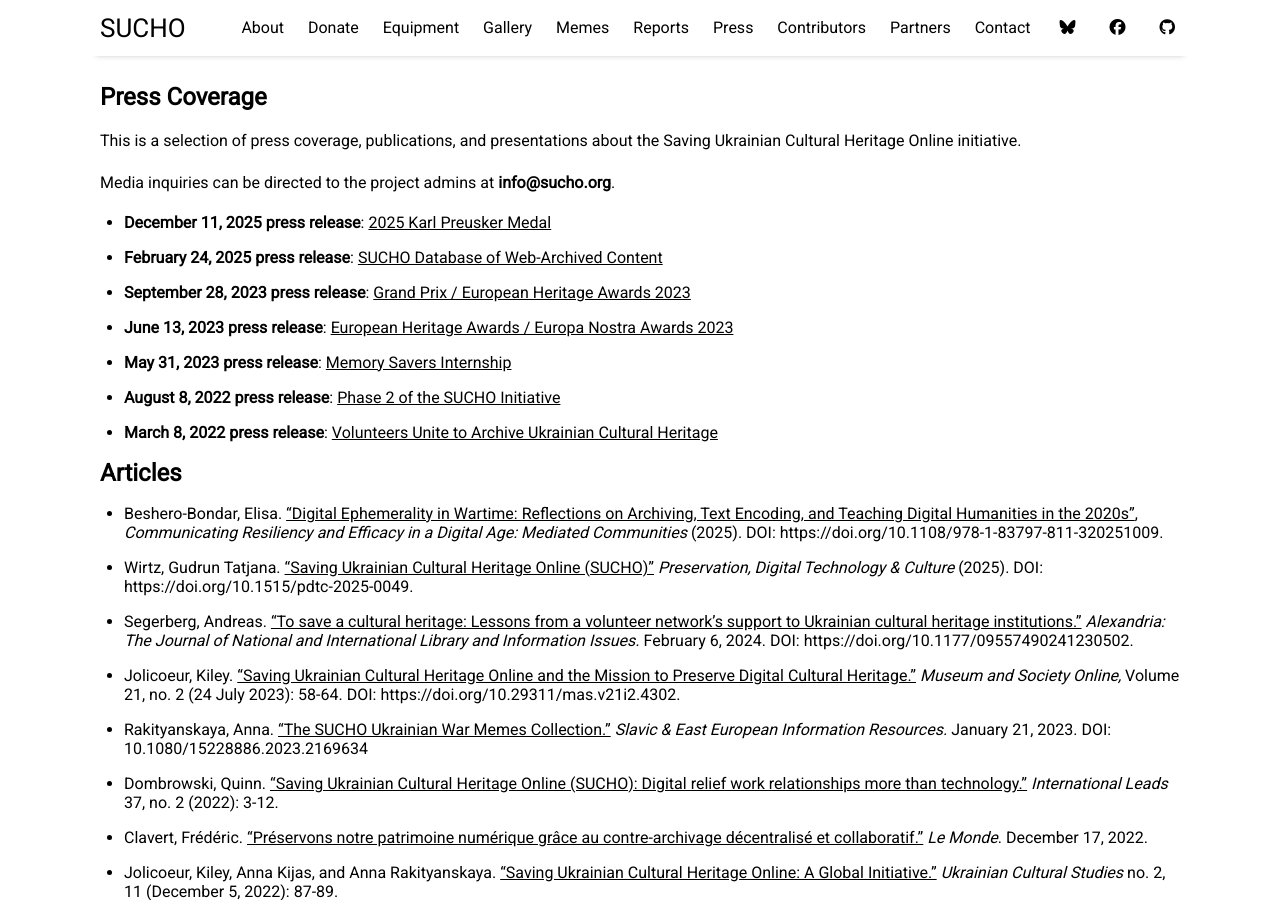
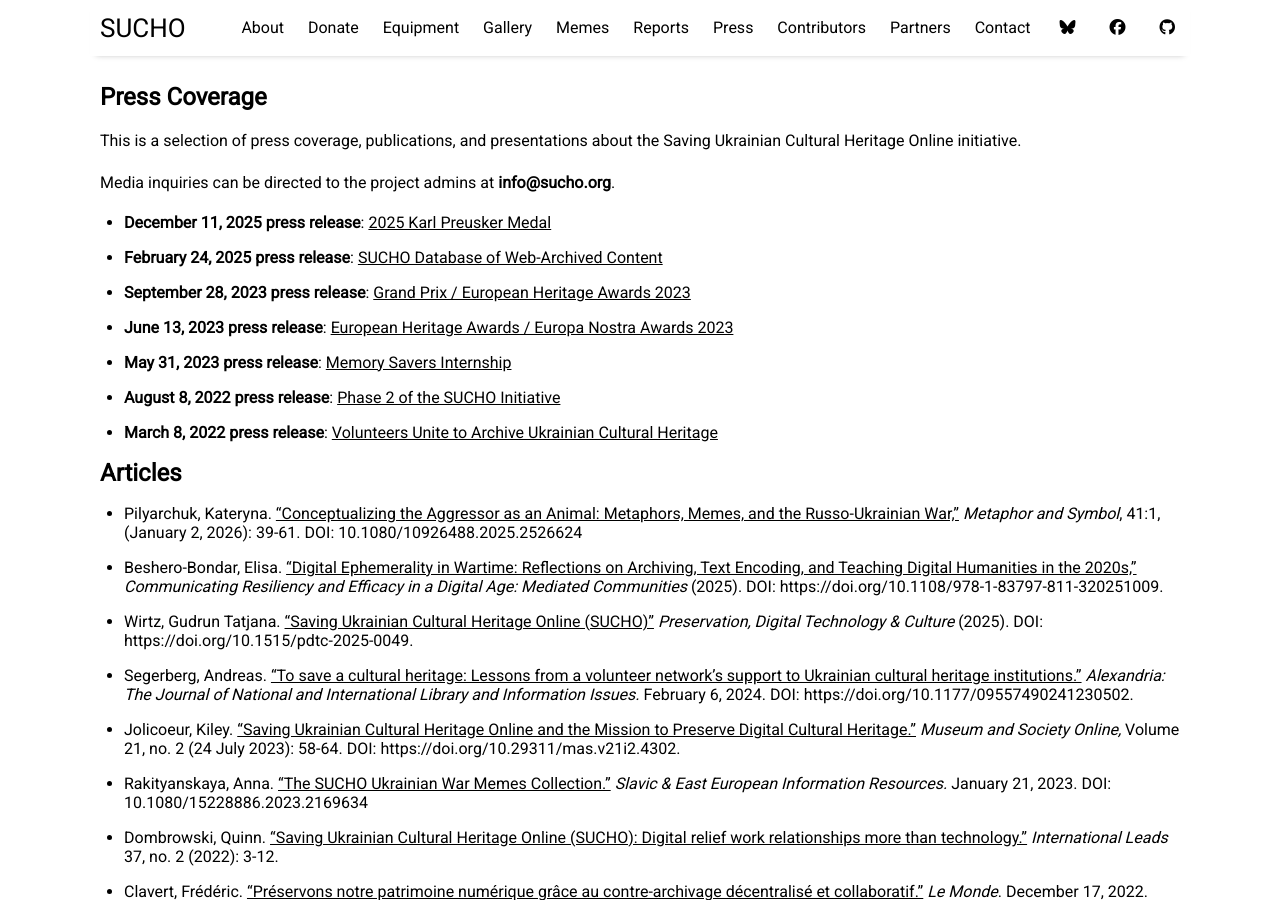
Before and after one commit to sucho-archiving/sucho-archiving.github.io, a Jekyll site: the page built from pages/press.md, in a window 1280 px wide and 900 px high. Built offline with Jekyll 4.4.1, drawn with Linux system fonts in a browser that asks for light colours.

Commit message:
added new publication

```diff
--- a/pages/press.md
+++ b/pages/press.md
@@ -20,7 +20,8 @@
 
 ## Articles
 
-- Beshero-Bondar, Elisa. ["Digital Ephemerality in Wartime: Reflections on Archiving, Text Encoding, and Teaching Digital Humanities in the 2020s"](https://doi.org/10.1108/978-1-83797-811-320251009), *Communicating Resiliency and Efficacy in a Digital Age: Mediated Communities* (2025). DOI: https://doi.org/10.1108/978-1-83797-811-320251009.
+- Pilyarchuk, Kateryna. ["Conceptualizing the Aggressor as an Animal: Metaphors, Memes, and the Russo-Ukrainian War,"](https://www.tandfonline.com/doi/full/10.1080/10926488.2025.2526624) *Metaphor and Symbol*, 41:1, (January 2, 2026): 39-61. DOI: 10.1080/10926488.2025.2526624
+- Beshero-Bondar, Elisa. ["Digital Ephemerality in Wartime: Reflections on Archiving, Text Encoding, and Teaching Digital Humanities in the 2020s,"](https://doi.org/10.1108/978-1-83797-811-320251009) *Communicating Resiliency and Efficacy in a Digital Age: Mediated Communities* (2025). DOI: https://doi.org/10.1108/978-1-83797-811-320251009.
 - Wirtz, Gudrun Tatjana. ["Saving Ukrainian Cultural Heritage Online (SUCHO)"](https://doi.org/10.1515/pdtc-2025-0049 ) _Preservation, Digital Technology & Culture_ (2025). DOI: https://doi.org/10.1515/pdtc-2025-0049.
 - Segerberg, Andreas. ["To save a cultural heritage: Lessons from a volunteer network's support to Ukrainian cultural heritage institutions."](https://doi.org/10.1177/09557490241230502) _Alexandria: The Journal of National and International Library and Information Issues._ February 6, 2024. DOI: https://doi.org/10.1177/09557490241230502.
 - Jolicoeur, Kiley. ["Saving Ukrainian Cultural Heritage Online and the Mission to Preserve Digital Cultural Heritage."](https://doi.org/10.29311/mas.v21i2.4302) _Museum and Society Online,_ Volume 21, no. 2 (24 July 2023): 58-64. DOI: https://doi.org/10.29311/mas.v21i2.4302.
```
